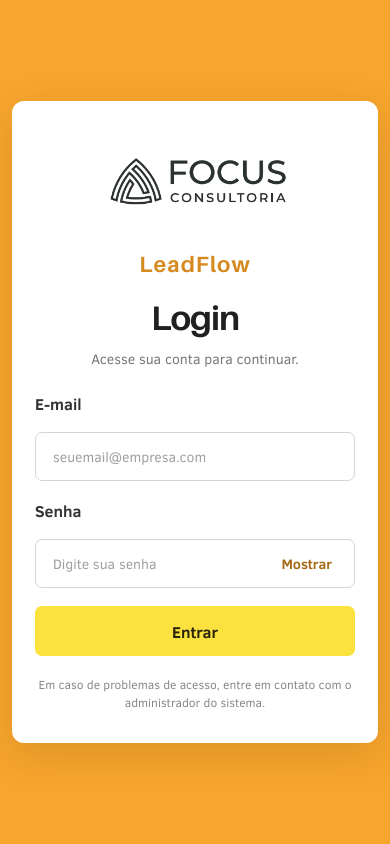
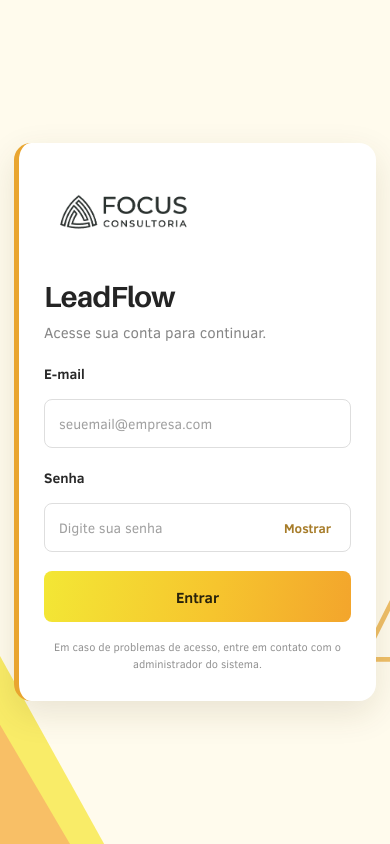
Before and after one commit to ItsMCon/LeadFlow---Fork, a plain HTML site: page frontend/pages/login.html in a window 390 px wide. Drawn offline with Linux system fonts and the light colour scheme.

Commit message:
adicionando as mudanças na tela de login que o cliente pediu, dessa vez adicionando o design com o fundo com triangulos

```diff
--- a/frontend/css/pages/login.css
+++ b/frontend/css/pages/login.css
@@ -1,6 +1,7 @@
 /* ============================================
    LEADFLOW - TELA DE LOGIN
    Identidade visual Focus
+   Fundo geométrico inspirado na marca
 ============================================ */
 
 /* ============================================
@@ -8,16 +9,21 @@
 ============================================ */
 
 .pagina-login {
+  position: relative;
+  isolation: isolate;
+  overflow-x: hidden;
+
   min-height: 100vh;
   min-height: 100dvh;
+
   margin: 0;
-  padding: 12px;
+  padding: 30px 20px;
 
   display: flex;
   align-items: center;
   justify-content: center;
 
-  background-color: #f6a52d;
+  background-color: #fffbed;
   font-family: var(--fonte-principal, Arial, sans-serif);
 }
 
@@ -27,37 +33,66 @@
   box-sizing: border-box;
 }
 
+/* ============================================
+   2. FUNDO GEOMÉTRICO
+============================================ */
+
+.login-fundo-geometrico {
+  position: fixed;
+  inset: 0;
+
+  width: 100%;
+  height: 100%;
+
+  z-index: -1;
+  pointer-events: none;
+}
+
+/* ============================================
+   3. CENTRALIZAÇÃO
+============================================ */
+
 .login-container {
+  position: relative;
+  z-index: 1;
+
+  width: 100%;
+
+  min-height: calc(100vh - 60px);
+  min-height: calc(100dvh - 60px);
+
   display: flex;
   align-items: center;
   justify-content: center;
-
-  width: 100%;
-  min-height: calc(100vh - 24px);
-  min-height: calc(100dvh - 24px);
 }
 
 /* ============================================
-   2. PAINEL PRINCIPAL
+   4. PAINEL PRINCIPAL
 ============================================ */
 
 .login-painel {
   width: 100%;
-  max-width: 1100px;
+  max-width: 970px;
   min-height: 0;
+
+  padding: 42px 70px 36px;
 
   display: flex;
   align-items: center;
   justify-content: center;
 
-  padding: 80px 75px;
+  background-color: #ffffff;
 
-  background-color: #ffffff;
   border: none;
-  border-radius: 16px;
+  border-left: 6px solid #e9a52f;
+  border-radius: 17px;
 
-  box-shadow: 0 12px 40px rgba(80, 45, 5, 0.14);
+  box-shadow: 0 12px 35px rgba(75, 55, 15, 0.12);
 }
+
+/* ============================================
+   5. CONTEÚDO INTERNO
+============================================ */
 
 .login-conteudo {
   width: 100%;
@@ -65,11 +100,11 @@
 
   display: flex;
   flex-direction: column;
-  align-items: center;
+  align-items: stretch;
 }
 
 /* ============================================
-   3. LOGO FOCUS
+   6. LOGO FOCUS
 ============================================ */
 
 .login-marca {
@@ -77,82 +112,86 @@
 
   display: flex;
   align-items: center;
-  justify-content: center;
+  justify-content: flex-start;
 
-  margin-bottom: 12px;
+  margin-bottom: 23px;
 }
 
 .login-logo-focus {
   display: block;
 
-  width: 290px;
+  width: 175px;
   max-width: 100%;
   height: auto;
 
   object-fit: contain;
+
   background: transparent;
   border: none;
   padding: 0;
-  border-radius: 0;
 }
 
 /* ============================================
-   4. IDENTIFICAÇÃO DO PRODUTO
+   7. IDENTIFICAÇÃO DO PRODUTO
 ============================================ */
-
-.login-marca::after {
-  content: none;
-}
 
 .login-produto {
   width: 100%;
-  margin-top: 0;
-  margin-bottom: 17px;
 
-  text-align: center;
+  margin: 0 0 2px;
+
+  text-align: left;
 }
 
 .login-produto span {
-  color: #d58a1f;
+  color: #242424;
+
   font-family: var(--fonte-titulos, Arial, sans-serif);
-  font-size: 25px;
+  font-size: 32px;
   font-weight: 700;
-  letter-spacing: 1px;
+
+  letter-spacing: -0.7px;
 }
 
 /* ============================================
-   5. TÍTULO
+   8. TÍTULO E DESCRIÇÃO
 ============================================ */
 
 .login-titulo {
-  width: 100%;
-  margin-bottom: 25px;
-
-  text-align: center;
+  margin-bottom: 22px;
+  text-align: left;
 }
 
+/* Mantém o título acessível sem exibi-lo visualmente. */
+
 .login-titulo h1 {
-  margin: 0 0 9px;
+  position: absolute;
 
-  color: #202020;
-  font-family: var(--fonte-titulos, Georgia, serif);
-  font-size: 42px;
-  font-weight: 700;
-  line-height: 1.2;
-  letter-spacing: -1px;
+  width: 1px;
+  height: 1px;
+
+  padding: 0;
+  margin: -1px;
+
+  overflow: hidden;
+  clip: rect(0, 0, 0, 0);
+
+  white-space: nowrap;
+  border: 0;
 }
 
 .login-titulo p {
   margin: 0;
 
-  color: #777777;
+  color: #858585;
+
   font-family: var(--fonte-principal, Arial, sans-serif);
-  font-size: 16px;
+  font-size: 15px;
   line-height: 1.5;
 }
 
 /* ============================================
-   6. FORMULÁRIO
+   9. FORMULÁRIO
 ============================================ */
 
 #formularioLogin {
@@ -161,34 +200,36 @@
 
 #formularioLogin .campo-formulario {
   width: 100%;
-  margin-bottom: 20px;
+  margin-bottom: 19px;
 }
 
 #formularioLogin label {
   display: block;
-  margin-bottom: 9px;
 
-  color: #333333;
-  font-family: var(--fonte-principal, Arial, sans-serif);
-  font-size: 16px;
+  margin-bottom: 8px;
+
+  font-size: 14px;
   font-weight: 600;
+
+  color: #292929;
 }
 
 #formularioLogin input {
   display: block;
 
   width: 100%;
-  min-height: 53px;
-  padding: 13px 17px;
+  min-height: 49px;
 
-  border: 1px solid #d5d5d5;
-  border-radius: 7px;
+  padding: 12px 14px;
+
+  border: 1px solid #dedede;
+  border-radius: 8px;
 
   background-color: #ffffff;
   color: #252525;
 
   font-family: var(--fonte-principal, Arial, sans-serif);
-  font-size: 15px;
+  font-size: 14px;
 
   outline: none;
 
@@ -202,12 +243,12 @@
 }
 
 #formularioLogin input:focus {
-  border-color: #f6a52d;
-  box-shadow: 0 0 0 3px rgba(246, 165, 45, 0.17);
+  border-color: #e9a52f;
+  box-shadow: 0 0 0 3px rgba(233, 165, 47, 0.13);
 }
 
 /* ============================================
-   7. CAMPO DE SENHA
+   10. CAMPO DE SENHA
 ============================================ */
 
 .campo-senha {
@@ -215,25 +256,27 @@
 
   display: flex;
   align-items: center;
+
   width: 100%;
 }
 
 .campo-senha input {
-  padding-right: 105px !important;
+  padding-right: 95px !important;
 }
 
 .botao-mostrar-senha {
   position: absolute;
-  right: 13px;
+  right: 10px;
 
   padding: 8px 10px;
 
   border: none;
   background: transparent;
 
-  color: #a66b18;
+  color: #a77c29;
+
   font-family: var(--fonte-principal, Arial, sans-serif);
-  font-size: 14px;
+  font-size: 13px;
   font-weight: 600;
 
   cursor: pointer;
@@ -244,37 +287,39 @@
 }
 
 /* ============================================
-   8. BOTÃO DE LOGIN
+   11. BOTÃO DE LOGIN
 ============================================ */
 
 .botao-login {
   display: block;
 
   width: 100%;
-  min-height: 53px;
-  margin-top: 8px;
+  min-height: 51px;
+
+  margin-top: 3px;
   padding: 13px 20px;
 
   border: none;
-  border-radius: 7px;
+  border-radius: 8px;
 
-  background-color: #fbe23e;
-  color: #29230a;
+  background: linear-gradient(100deg, #f3e735 0%, #f6c52e 55%, #f3a52c 100%);
+
+  color: #28220c;
 
   font-family: var(--fonte-principal, Arial, sans-serif);
-  font-size: 16px;
+  font-size: 15px;
   font-weight: 700;
 
   cursor: pointer;
 
   transition:
-    background-color 0.2s ease,
+    filter 0.2s ease,
     transform 0.2s ease,
     opacity 0.2s ease;
 }
 
 .botao-login:hover {
-  background-color: #f2d52b;
+  filter: brightness(0.96);
 }
 
 .botao-login:active {
@@ -287,19 +332,20 @@
 }
 
 /* ============================================
-   9. MENSAGENS
+   12. MENSAGENS
 ============================================ */
 
 #formularioLogin .mensagem-erro,
 #formularioLogin .mensagem-sucesso {
   width: 100%;
-  margin-top: 13px;
+
+  margin-top: 10px;
   padding: 12px 14px;
 
   border-radius: 7px;
 
   font-family: var(--fonte-principal, Arial, sans-serif);
-  font-size: 14px;
+  font-size: 13px;
   line-height: 1.5;
 }
 
@@ -316,16 +362,18 @@
 }
 
 /* ============================================
-   10. RODAPÉ
+   13. RODAPÉ
 ============================================ */
 
 .login-rodape {
   width: 100%;
-  margin-top: 22px;
 
-  color: #888888;
+  margin-top: 17px;
+
+  color: #929292;
+
   font-family: var(--fonte-principal, Arial, sans-serif);
-  font-size: 13px;
+  font-size: 11px;
   line-height: 1.5;
 
   text-align: center;
@@ -336,7 +384,7 @@
 }
 
 /* ============================================
-   11. ELEMENTOS OCULTOS
+   14. ELEMENTOS OCULTOS
 ============================================ */
 
 .pagina-login [hidden] {
@@ -344,7 +392,7 @@
 }
 
 /* ============================================
-   12. ACESSIBILIDADE
+   15. ACESSIBILIDADE
 ============================================ */
 
 .botao-mostrar-senha:focus-visible,
@@ -354,17 +402,17 @@
 }
 
 /* ============================================
-   13. RESPONSIVIDADE - TELAS MÉDIAS
+   16. RESPONSIVIDADE - TELAS MÉDIAS
 ============================================ */
 
 @media (max-width: 900px) {
   .pagina-login {
-    padding: 16px;
+    padding: 20px 16px;
   }
 
   .login-container {
-    min-height: calc(100vh - 32px);
-    min-height: calc(100dvh - 32px);
+    min-height: calc(100vh - 40px);
+    min-height: calc(100dvh - 40px);
   }
 
   .login-painel {
@@ -377,28 +425,29 @@
   }
 
   .login-logo-focus {
-    width: 260px;
+    width: 165px;
   }
 }
 
 /* ============================================
-   14. RESPONSIVIDADE - CELULARES
+   17. RESPONSIVIDADE - CELULARES
 ============================================ */
 
 @media (max-width: 600px) {
   .pagina-login {
-    padding: 14px 12px;
+    padding: 18px 14px;
   }
 
   .login-container {
-    min-height: calc(100vh - 28px);
-    min-height: calc(100dvh - 28px);
+    min-height: calc(100dvh - 36px);
   }
 
   .login-painel {
-    min-height: auto;
-    padding: 32px 23px;
-    border-radius: 12px;
+    max-width: 430px;
+
+    padding: 34px 25px 29px;
+
+    border-left-width: 5px;
   }
 
   .login-conteudo {
@@ -406,130 +455,88 @@
   }
 
   .login-logo-focus {
-    width: 215px;
-  }
-
-  .login-marca {
-    margin-bottom: 11px;
-  }
-
-  .login-produto {
-    margin-bottom: 17px;
+    width: 155px;
   }
 
   .login-produto span {
-    font-size: 22px;
+    font-size: 29px;
   }
 
   .login-titulo {
-    margin-bottom: 23px;
+    margin-bottom: 20px;
   }
 
-  .login-titulo h1 {
-    font-size: 34px;
-  }
-
-  .login-titulo p {
-    font-size: 14px;
-  }
-
-  #formularioLogin .campo-formulario {
-    margin-bottom: 18px;
-  }
-
-  #formularioLogin input {
-    min-height: 49px;
-    font-size: 14px;
-  }
-
-  .botao-login {
-    min-height: 50px;
+  .login-fundo-geometrico {
+    opacity: 0.7;
   }
 
   .login-rodape {
-    margin-top: 19px;
-    font-size: 12px;
+    font-size: 11px;
   }
 }
 
 /* ============================================
-   15. CELULARES PEQUENOS
+   18. CELULARES PEQUENOS
 ============================================ */
 
 @media (max-width: 380px) {
   .login-painel {
-    padding: 25px 19px;
+    padding: 29px 19px 25px;
   }
 
   .login-logo-focus {
-    width: 190px;
+    width: 140px;
   }
 
-  .login-titulo h1 {
-    font-size: 31px;
+  .login-produto span {
+    font-size: 26px;
   }
 }
 
 /* ============================================
-   16. TELAS COM POUCA ALTURA
+   19. TELAS COM POUCA ALTURA
 ============================================ */
 
-@media (max-height: 750px) and (min-width: 601px) {
+@media (max-height: 650px) and (min-width: 601px) {
   .pagina-login {
     padding-top: 12px;
     padding-bottom: 12px;
   }
 
   .login-container {
-    min-height: calc(100vh - 24px);
     min-height: calc(100dvh - 24px);
   }
 
   .login-painel {
-    padding-top: 62px;
-    padding-bottom: 62px;
+    padding-top: 24px;
+    padding-bottom: 22px;
+  }
+
+  .login-marca {
+    margin-bottom: 13px;
   }
 
   .login-logo-focus {
-    width: 220px;
-  }
-
-  .login-marca {
-    margin-bottom: 6px;
-  }
-
-  .login-produto {
-    margin-bottom: 10px;
+    width: 145px;
   }
 
   .login-titulo {
-    margin-bottom: 15px;
-  }
-
-  .login-titulo h1 {
-    font-size: 36px;
+    margin-bottom: 14px;
   }
 
   #formularioLogin .campo-formulario {
-    margin-bottom: 13px;
-  }
-
-  #formularioLogin label {
-    margin-bottom: 6px;
+    margin-bottom: 12px;
   }
 
   #formularioLogin input {
-    min-height: 45px;
-    padding-top: 10px;
-    padding-bottom: 10px;
+    min-height: 43px;
   }
 
   .botao-login {
-    min-height: 46px;
-    margin-top: 5px;
+    min-height: 44px;
   }
 
   .login-rodape {
-    margin-top: 13px;
+    margin-top: 11px;
   }
 }
--- a/frontend/pages/login.html
+++ b/frontend/pages/login.html
@@ -16,8 +16,44 @@
   </head>
 
   <body class="pagina-login">
+    <!-- FUNDO GEOMÉTRICO -->
+    <svg
+      class="login-fundo-geometrico"
+      viewBox="0 0 1536 864"
+      preserveAspectRatio="xMidYMid slice"
+      xmlns="http://www.w3.org/2000/svg"
+      aria-hidden="true"
+    >
+      <!-- TRIÂNGULOS PREENCHIDOS À ESQUERDA -->
+      <polygon points="0,790 310,205 675,864 0,864" fill="#F7E52F" />
+
+      <polygon points="165,864 400,455 640,864" fill="#F6A52D" />
+
+      <!-- TRIÂNGULOS CONTORNADOS À DIREITA -->
+      <polygon
+        points="940,675 1260,35 1580,675"
+        fill="none"
+        stroke="#E9A52F"
+        stroke-width="5"
+      />
+
+      <polygon
+        points="1010,625 1260,155 1510,625"
+        fill="none"
+        stroke="#F0DC32"
+        stroke-width="5"
+      />
+
+      <polygon
+        points="1105,575 1260,275 1415,575"
+        fill="none"
+        stroke="#E9A52F"
+        stroke-width="5"
+      />
+    </svg>
+
     <main class="login-container">
-      <!-- PAINEL PRINCIPAL DE LOGIN -->
+      <!-- PAINEL PRINCIPAL -->
       <section class="login-painel" aria-labelledby="tituloLogin">
         <div class="login-conteudo">
           <!-- LOGO FOCUS -->
@@ -34,7 +70,7 @@
             <span>LeadFlow</span>
           </div>
 
-          <!-- TÍTULO -->
+          <!-- DESCRIÇÃO -->
           <div class="login-titulo">
             <h1 id="tituloLogin">Login</h1>
             <p>Acesse sua conta para continuar.</p>
@@ -42,9 +78,9 @@
 
           <!-- FORMULÁRIO -->
           <form id="formularioLogin" novalidate>
-            <!-- E-MAIL -->
             <div class="campo-formulario">
               <label for="emailLogin">E-mail</label>
+
               <input
                 type="email"
                 id="emailLogin"
@@ -56,7 +92,6 @@
               />
             </div>
 
-            <!-- SENHA -->
             <div class="campo-formulario">
               <label for="senhaLogin">Senha</label>
 
```
